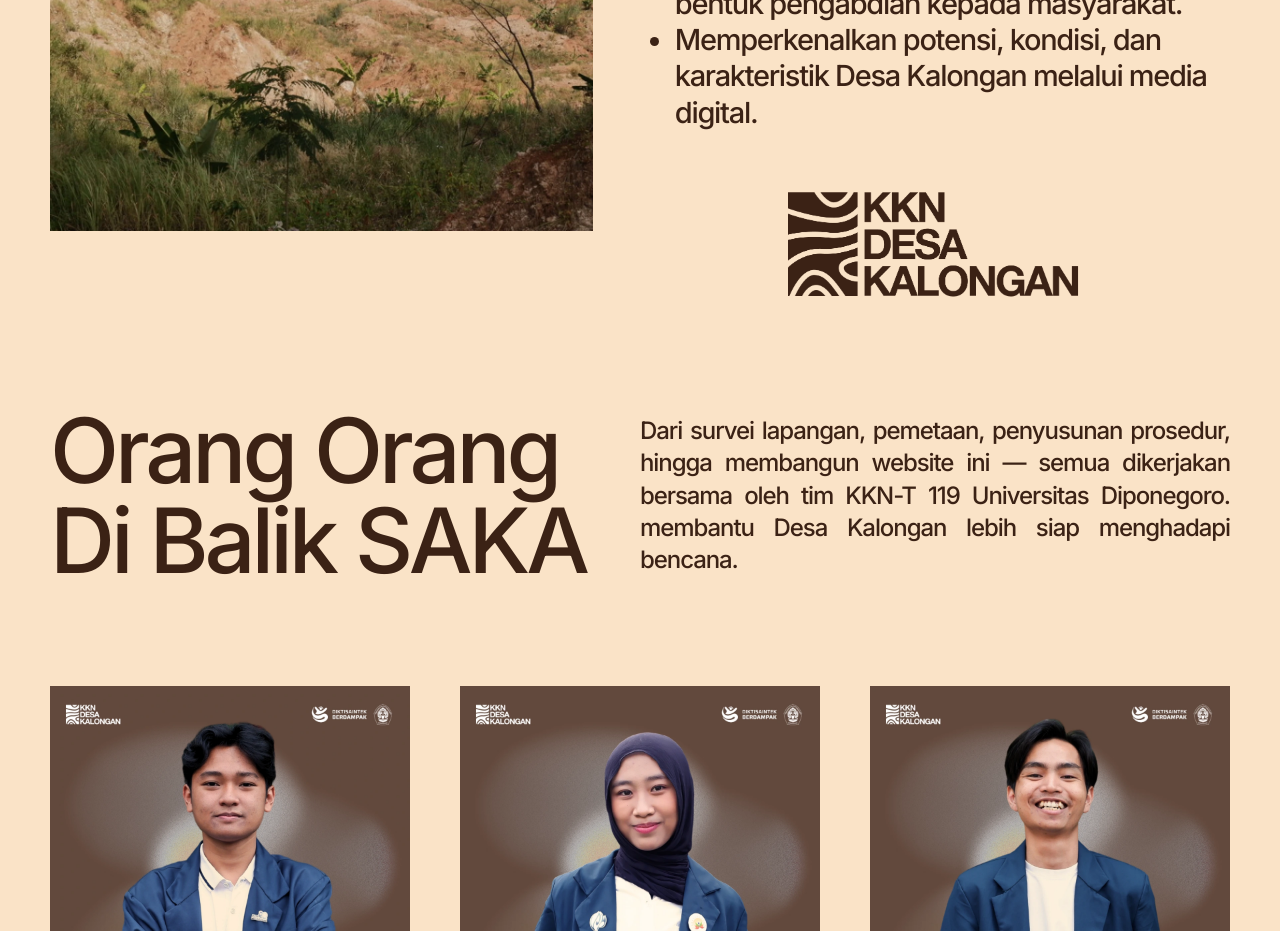
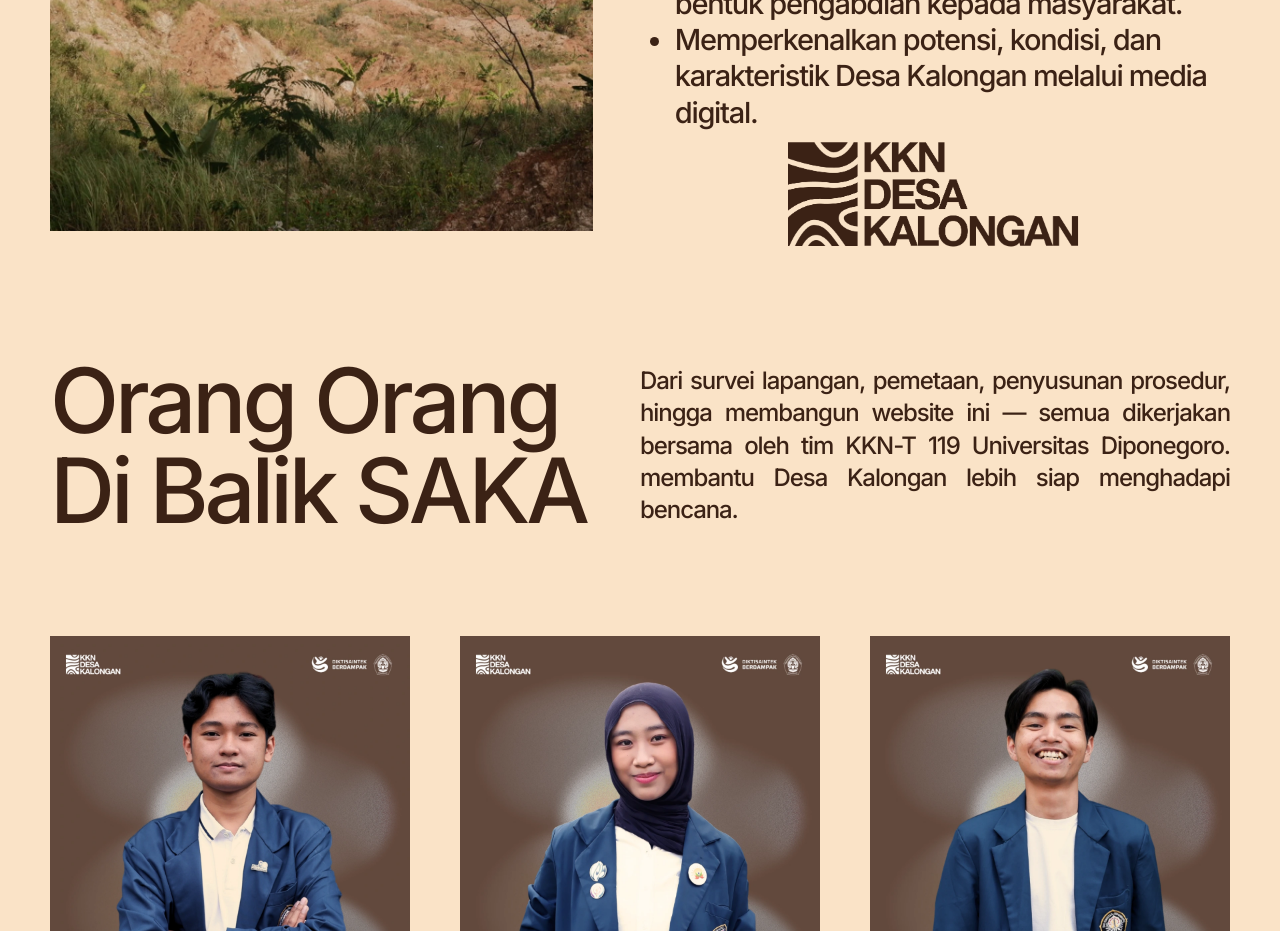
Before and after one commit to Celllzzz/SAKA-SiagaBencanaKalongan, a Next.js app: page /tentang in a window 1280 px wide. Shown: the part 3800-4731 px from the top of the page. Built offline with nearby package versions, Linux system fonts and the light colour scheme.

Commit message:
fix(tentang): restore mt-auto to align logo with bottom of image

```diff
--- a/src/components/tentang/about-content-section.tsx
+++ b/src/components/tentang/about-content-section.tsx
@@ -90,7 +90,7 @@ export function AboutContentSection() {
             </div>
 
             {/* KKN Logo */}
-            <div className="relative w-[200px] xl:w-[294px] h-[85px] xl:h-[125px] mt-[40px] xl:mt-[50px] self-center">
+            <div className="relative w-[200px] xl:w-[294px] h-[85px] xl:h-[125px] mt-[40px] xl:mt-auto self-center">
               <Image
                 src="/logo/logo_kkn.png"
                 alt="Logo KKN Desa Kalongan"
```
